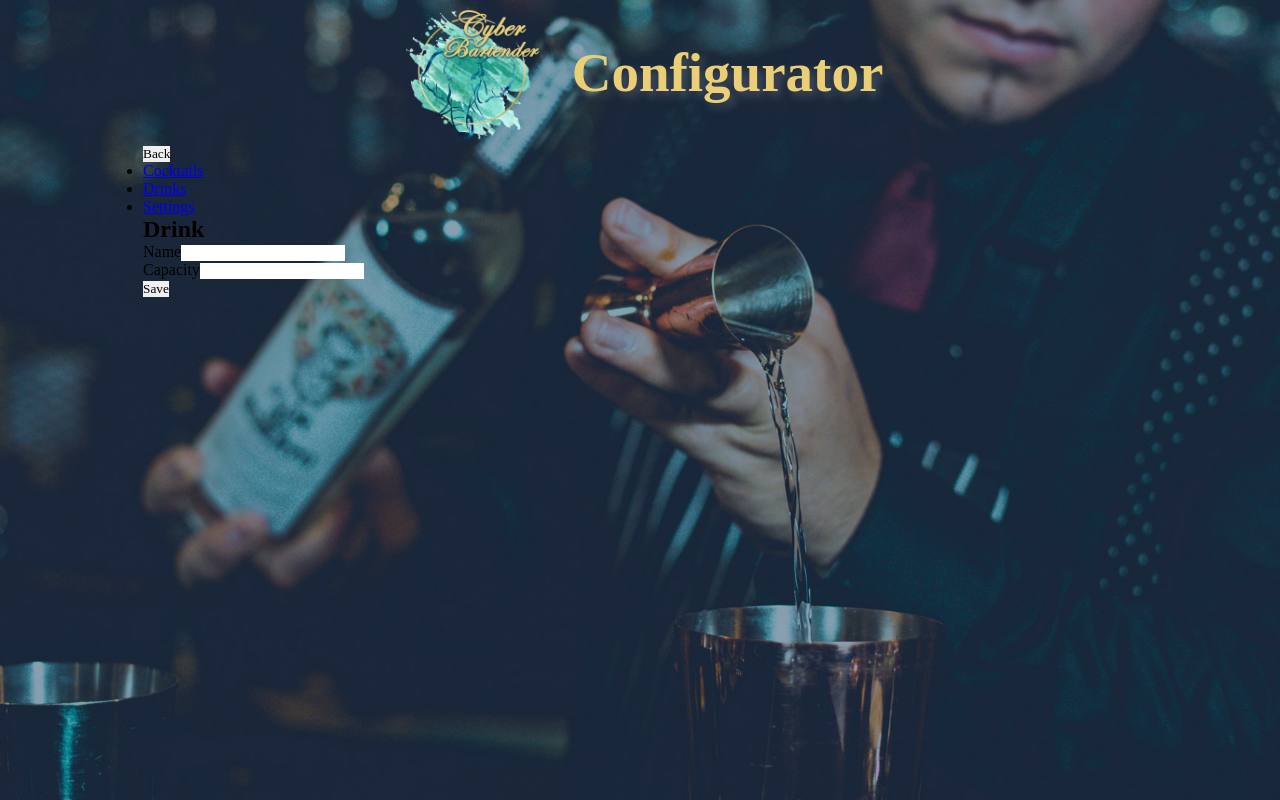
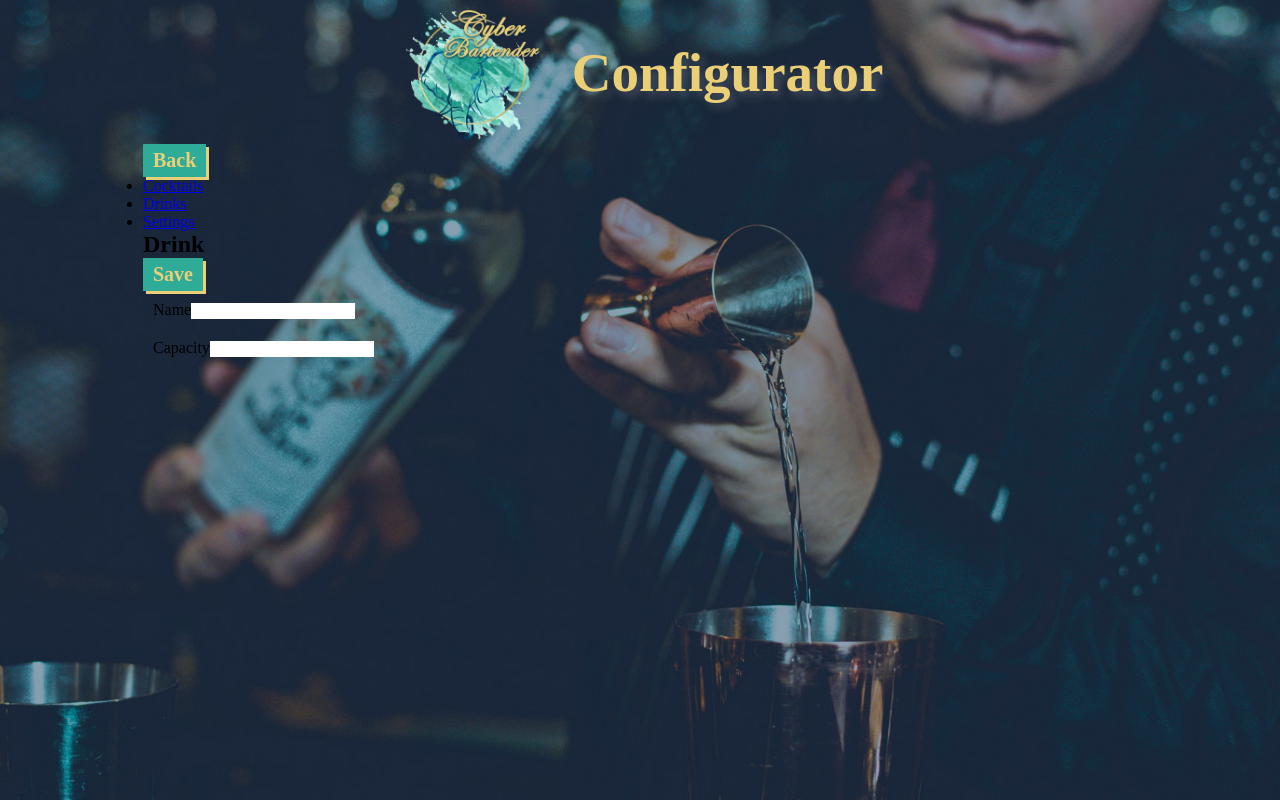
Before and after one commit to serioga-ninja/hakaton-cyber-barmen, an Angular app in the folder projects/Client/: page /admin/drink in a window 1280 px wide. Built offline with nearby package versions, Linux system fonts and the light colour scheme; a web font is replaced by a local one.

Commit message:
Add config page

```diff
--- a/projects/Client/src/app/admin-page/admin-page.component.html
+++ b/projects/Client/src/app/admin-page/admin-page.component.html
@@ -6,7 +6,7 @@
     <ul>
       <li><a [routerLink]="'cocktails'">Cocktails</a></li>
       <li><a [routerLink]="'drinks'">Drinks</a></li>
-      <li><a [routerLink]="'settings'">Settings</a></li>
+      <li><a [routerLink]="'config'">Settings</a></li>
     </ul>
   </nav>
 </div>
--- a/projects/Client/src/app/app-routing.module.ts
+++ b/projects/Client/src/app/app-routing.module.ts
@@ -3,6 +3,7 @@ import { Routes, RouterModule } from '@angular/router';
 import { AdminPageComponent } from './admin-page/admin-page.component';
 import { CocktailComponent } from './cocktail/cocktail.component';
 import { CocktailsComponent } from './cocktails/cocktails.component';
+import { ConfigComponent } from './config/config.component';
 import { DrinkComponent } from './drink/drink.component';
 import { DrinksComponent } from './drinks/drinks.component';
 import { LoginComponent } from './login/login.component';
@@ -40,6 +41,10 @@ const routes: Routes = [
         path: 'cocktail',
         component: CocktailComponent,
       },
+      {
+        path: 'config',
+        component: ConfigComponent,
+      },
     ],
   }
 ]; // sets up routes constant where you define your routes
--- a/projects/Client/src/app/app.module.ts
+++ b/projects/Client/src/app/app.module.ts
@@ -16,6 +16,7 @@ import { DrinkComponent } from './drink/drink.component';
 import { LogoComponent } from './logo/logo.component';
 import { UserService } from './user.service';
 import { CocktailComponent } from './cocktail/cocktail.component';
+import { ConfigComponent } from './config/config.component';
 
 @NgModule({
   declarations: [
@@ -27,6 +28,7 @@ import { CocktailComponent } from './cocktail/cocktail.component';
     DrinkComponent,
     LogoComponent,
     CocktailComponent,
+    ConfigComponent,
   ],
   imports: [
     CommonModule,
--- a/projects/Client/src/app/cocktails/cocktails.component.ts
+++ b/projects/Client/src/app/cocktails/cocktails.component.ts
@@ -43,15 +43,11 @@ export class CocktailsComponent implements OnInit {
   *  */
   newCocktail(event: MouseEvent) {
     event.stopImmediatePropagation();
-    // TODO navigate to new form
-
     this.router.navigate([`../cocktail`],   {relativeTo: this.route});
   }
 
   editCocktail(event: MouseEvent, item: ICocktail) {
     event.stopImmediatePropagation();
     this.router.navigate([`../cocktail`, item.id],   {relativeTo: this.route});
-    console.log(item);
-    // TODO navigate to edit form
   }
 }
--- /dev/null
+++ b/projects/Client/src/app/config/config.component.html
@@ -0,0 +1,13 @@
+<h2>Config</h2>
+
+<div class="row">
+  <button (click)="save()">Save</button>
+</div>
+
+<ol>
+  <li *ngFor="let item of items; index as i;" class="row">
+    <select name="pipe-{{i}}" id="pipe-{{i}}" [(ngModel)]="items[i]">
+      <option *ngFor="let drink of drinks" [ngValue]="drink.id" [selected]="items[i] === drink.id ? 'selected' : ''">{{drink.name}} - {{items[i]}}</option>
+    </select>
+  </li>
+</ol>
--- /dev/null
+++ b/projects/Client/src/app/config/config.component.ts
@@ -0,0 +1,28 @@
+import { Component, OnInit } from '@angular/core';
+import { ApiService } from '../api.service';
+import { IDrink } from '../models';
+
+@Component({
+  selector: 'app-config',
+  templateUrl: './config.component.html',
+  styleUrls: ['./config.component.scss']
+})
+export class ConfigComponent implements OnInit {
+  public items: string[] = new Array(4);;
+  public drinks: IDrink[];
+
+  constructor(
+    private api: ApiService,
+  ) { }
+
+  ngOnInit(): void {
+    this.api.getDrinks().subscribe(data => {
+      this.drinks = data;
+    });
+  }
+
+  save() {
+
+  }
+
+}
--- a/projects/Client/src/app/drink/drink.component.html
+++ b/projects/Client/src/app/drink/drink.component.html
@@ -1,4 +1,6 @@
 <h2>Drink</h2>
+
+<button (click)="save()">Save</button>
 
 <div class="row">
   <label for="drink-name">Name</label>
@@ -9,5 +11,3 @@
   <label for="drink-capacity">Capacity</label>
   <input type="number" id="drink-capacity" [(ngModel)]="drink.capacity" min="0">
 </div>
-
-<button (click)="save()">Save</button>
--- a/projects/Client/src/app/login/login.component.scss
+++ b/projects/Client/src/app/login/login.component.scss
@@ -19,20 +19,6 @@
 
     button {
         display: block;
-        background: #2eac97;
-        color:#eacf77;
-        font-size: 20px;
-        font-weight: 700;
-        padding: 5px 10px;
-        cursor: pointer;
         width: 75%;
-        box-shadow: 3px 3px 0 0 #eacf77;
-        position: relative;
-
-        &:focus {
-            box-shadow: none;
-            top: 3px;
-            left: 3px;
-        }
     }
 }
--- a/projects/Client/src/app/logo/logo.component.scss
+++ b/projects/Client/src/app/logo/logo.component.scss
@@ -0,0 +1,16 @@
+.logo {
+  display: flex;
+  justify-content: center;
+  align-items: center;
+
+  img {
+    width: 150px;
+  }
+
+  h1 {
+    color: #eacf77;
+    font-size: 55px;
+    text-shadow: 5px 5px 10px rgba(255, 255, 255, .2);
+    margin-left: 25px;
+  }
+}
--- a/projects/Client/src/styles.scss
+++ b/projects/Client/src/styles.scss
@@ -41,19 +41,24 @@ body {
     position: relative;
 }
 
-.logo {
-    display: flex;
-    justify-content: center;
-    align-items: center;
+button {
+  display: inline-block;
+  background: #2eac97;
+  color:#eacf77;
+  font-size: 20px;
+  font-weight: 700;
+  padding: 5px 10px;
+  cursor: pointer;
+  box-shadow: 3px 3px 0 0 #eacf77;
+  position: relative;
 
-    img {
-        width: 150px;
-    }
+  &:focus {
+    box-shadow: none;
+    top: 3px;
+    left: 3px;
+  }
+}
 
-    h1 {
-        color: #eacf77;
-        font-size: 55px;
-        text-shadow: 5px 5px 10px rgba(255, 255, 255, .2);
-        margin-left: 25px;
-    }
+.row {
+  padding: 10px;
 }
```
Also changed, not shown: projects/Client/src/app/config/config.component.scss (added), 1 other file (tests, documents, lock files or other folders).
